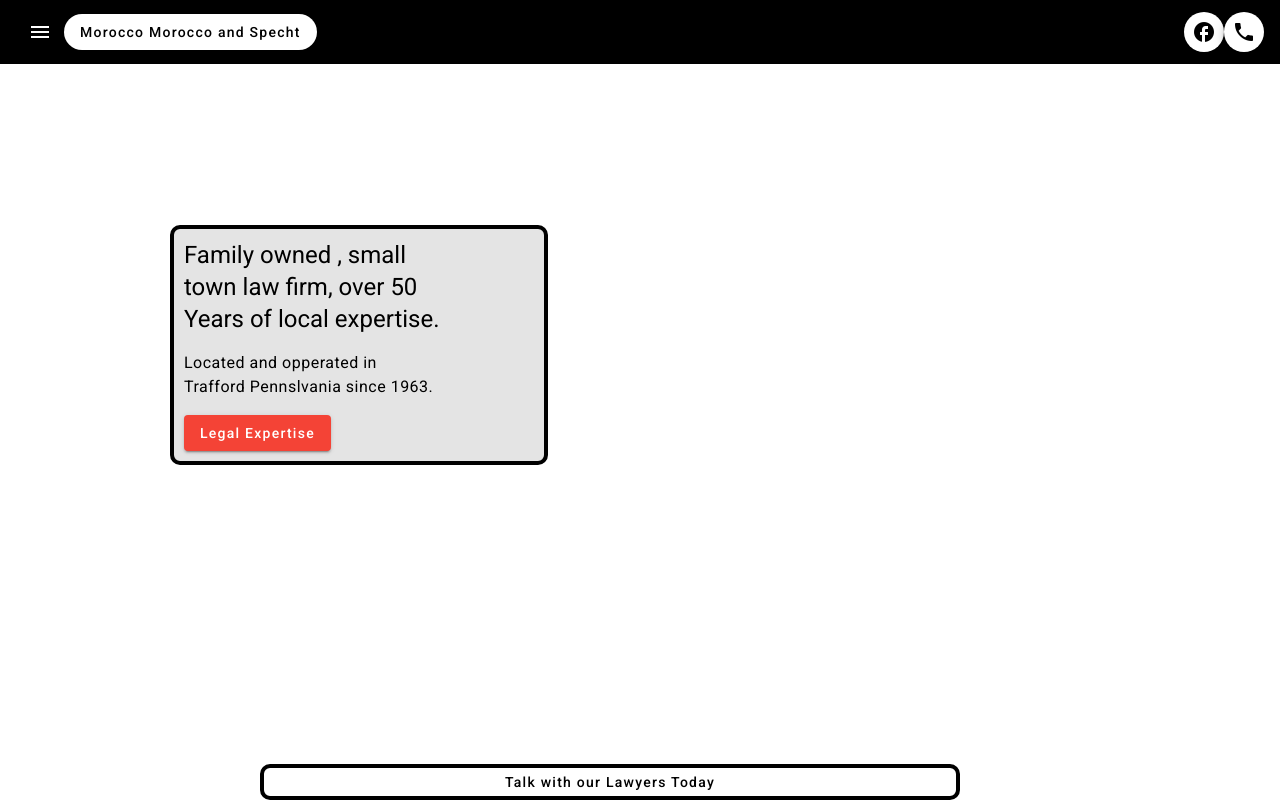
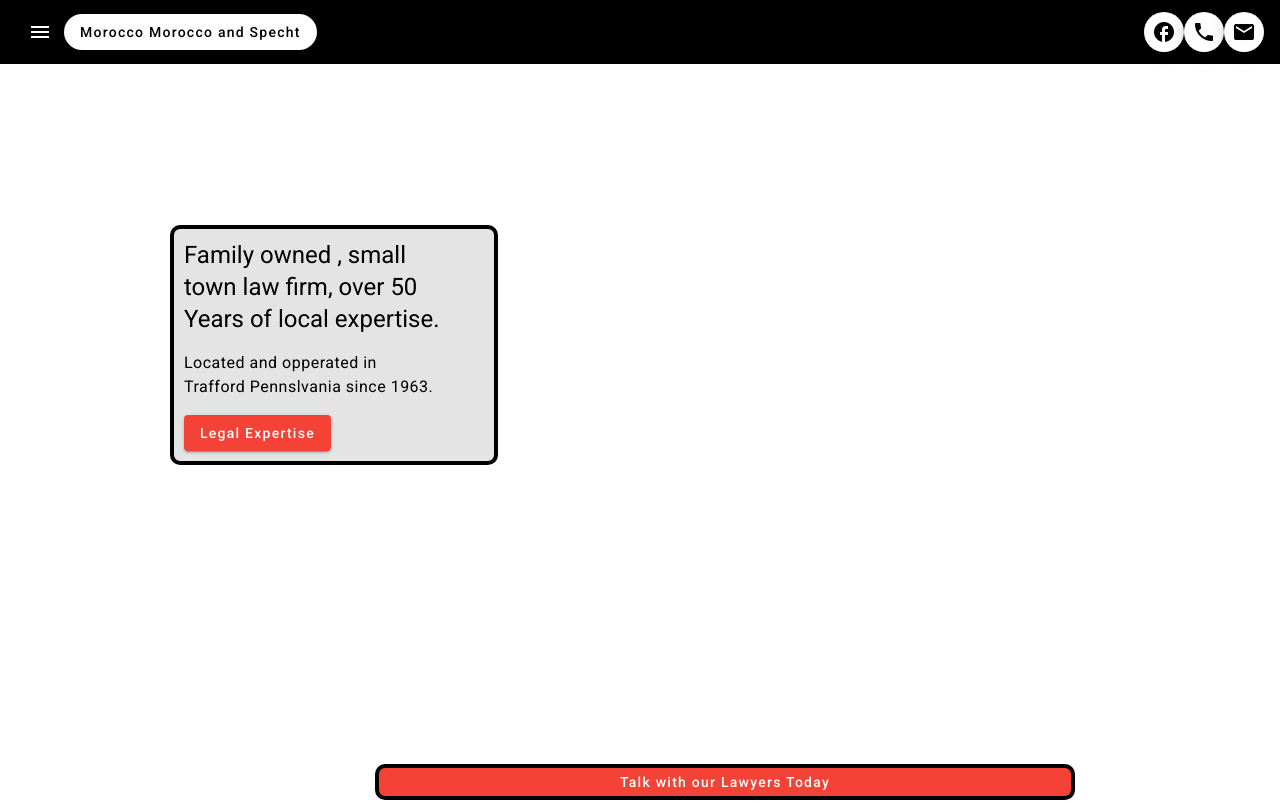
Before and after one commit to robertS961/Morocco_Morocco_Specht_Website, an Angular app: page / in a window 1280 px wide. Built offline with nearby package versions, Linux system fonts and the light colour scheme.

Commit message:
Fixed a few issues on the homePAge.
I took away the contact tab, added an email button, and changed the bottom buttons color and slight placement.

```diff
--- a/src/app/components/home/home.component.css
+++ b/src/app/components/home/home.component.css
@@ -1,6 +1,6 @@
 .box{
     height: auto;
-    width: 350px;
+    width: 300px;
     border-radius: 10px;
     padding: 10px;
     font-weight: bolder;
--- a/src/app/components/phone-pop-up/phone-pop-up.component.css
+++ b/src/app/components/phone-pop-up/phone-pop-up.component.css
@@ -7,6 +7,6 @@
 
 .center{
     position:absolute;
-    bottom: 0%;
-    right:25%;
+    bottom: 0px;
+    left:375px;
 }
--- a/src/app/components/phone-pop-up/phone-pop-up.component.html
+++ b/src/app/components/phone-pop-up/phone-pop-up.component.html
@@ -1,5 +1,5 @@
 <div class = "center">
 <mat-dialog-actions>
-    <button mat-flat-button (click) = "openDialog('0ms', '0ms')" class = "changeColor">Talk with our Lawyers Today</button>
+    <button color = "warn" mat-flat-button (click) = "openDialog('0ms', '0ms')" class = "changeColor">Talk with our Lawyers Today</button>
 </mat-dialog-actions>
 </div>
--- a/src/app/components/toolbar/toolbar.component.html
+++ b/src/app/components/toolbar/toolbar.component.html
@@ -6,7 +6,6 @@
             <button mat-menu-item class = "matMenuClass" [routerLink] = "'TheFirm'">The Firm</button>
             <button mat-menu-item class = "matMenuClass" [routerLink] = "'PracticeAreas'">Practice Areas</button>
             <button mat-menu-item class = "matMenuClass" [routerLink] = "'Locations'" >Locations</button>
-            <button mat-menu-item class = "matMenuClass">Contact</button>
         </mat-menu>
         <mat-icon>menu</mat-icon>
       </button>
@@ -18,5 +17,8 @@
       <button  mat-mini-fab class = "matButtonClass" (click) = "openSnackBar()">
         <mat-icon>phone</mat-icon>
       </button>
+      <button  mat-mini-fab class = "matButtonClass" (click) = "sendEmail()">
+        <mat-icon>email</mat-icon>
+      </button>
     </mat-toolbar>
 </p>
--- a/src/app/components/toolbar/toolbar.component.ts
+++ b/src/app/components/toolbar/toolbar.component.ts
@@ -20,4 +20,7 @@ export class ToolbarComponent {
   redirect(){
     window.location.href = "https://www.facebook.com/"
   }
+  sendEmail(){
+    window.open("mailto:robert961@me.com")
+  }
 }
```
